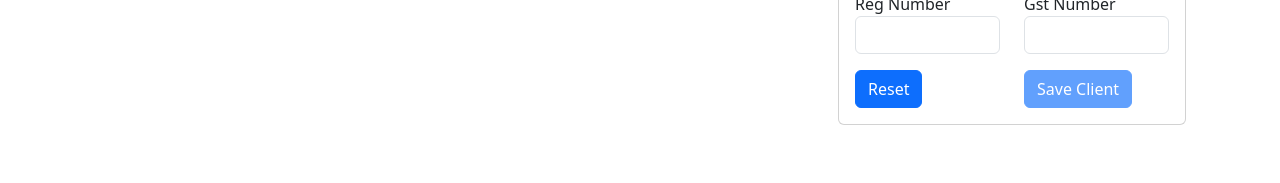
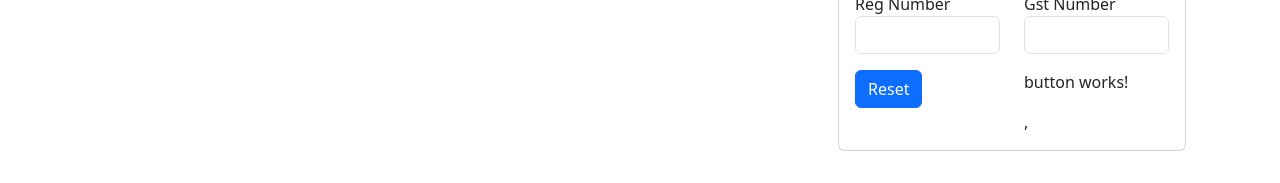
Before and after one commit to ThinzarMayMyat02/Learning_Angular, an Angular app: page /client in a window 1280 px wide. Shown: the part 476-659 px from the top of the page. Built offline with nearby package versions, Linux system fonts and the light colour scheme; no server answers.

Commit message:
@Input, @Output and EventEmitter for reusable button

```diff
--- a/src/app/components/client/client.component.html
+++ b/src/app/components/client/client.component.html
@@ -104,8 +104,11 @@
                               <button class="btn btn-primary">Reset</button>
                           </div>
                           <div class="col-6">
-                              <button class="btn btn-primary" [disabled]="form.invalid" (click)="updateClient()">
-                                {{client.clientId != 0? 'Update Client':'Save Client'}}</button>
+                            <app-button (onBtnClicked)="updateClient($event)"  [btnClass]="'btn btn-primary'"
+                                  [btnName]="client.clientId != 0? 'Update Client':'Save Client'"></app-button>
+
+                            <!-- <button class="btn btn-primary" [disabled]="form.invalid" (click)="updateClient()">
+                                {{client.clientId != 0? 'Update Client':'Save Client'}}</button> -->
                           </div>
                       </div>
                     </form>
--- a/src/app/components/client/client.component.ts
+++ b/src/app/components/client/client.component.ts
@@ -6,11 +6,12 @@ import { ClientService } from '../../services/client.service';
 import { ApiResponseModel } from '../../model/interface/role';
 import { CommonModule, UpperCasePipe } from '@angular/common';
 import { AlertComponentComponent } from "../../reusable-component/alert-component/alert-component.component";
+import { ButtonComponent } from "../../reusable-component/button/button.component";
 
 @Component({
   selector: 'app-client',
   standalone: true,
-  imports: [FormsModule, CommonModule, UpperCasePipe, AlertComponentComponent],
+  imports: [FormsModule, CommonModule, UpperCasePipe, AlertComponentComponent, ButtonComponent],
   templateUrl: './client.component.html',
   styleUrl: './client.component.css'
 })
@@ -34,7 +35,7 @@ export class ClientComponent implements OnInit{
     });
  }
 
- updateClient(){
+ updateClient(data:string){
   debugger;
   this.clientService.updateClient(this.client).subscribe((resp:ApiResponseModel)=>{
     if (resp.result ) {
--- /dev/null
+++ b/src/app/reusable-component/button/button.component.html
@@ -0,0 +1 @@
+<p>button works!</p>,
--- /dev/null
+++ b/src/app/reusable-component/button/button.component.ts
@@ -0,0 +1,20 @@
+import { ChangeDetectionStrategy, Component, EventEmitter, Input, Output } from '@angular/core';
+
+@Component({
+  selector: 'app-button',
+  standalone: true,
+  imports: [],
+  templateUrl: './button.component.html',
+  changeDetection: ChangeDetectionStrategy.OnPush,
+})
+export class ButtonComponent {
+  @Input() btnName:string = "";
+  @Input() btnClass:string = "";
+
+  @Output() onBtnClicked = new EventEmitter<any>();
+
+  onClick(){
+    debugger;
+    this.onBtnClicked.emit('admin');
+  }
+}
```
